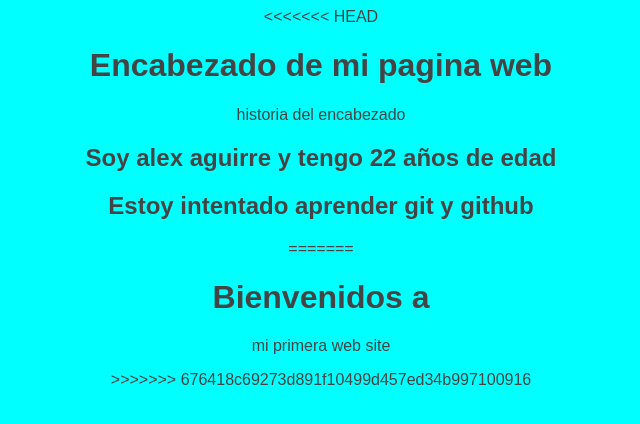
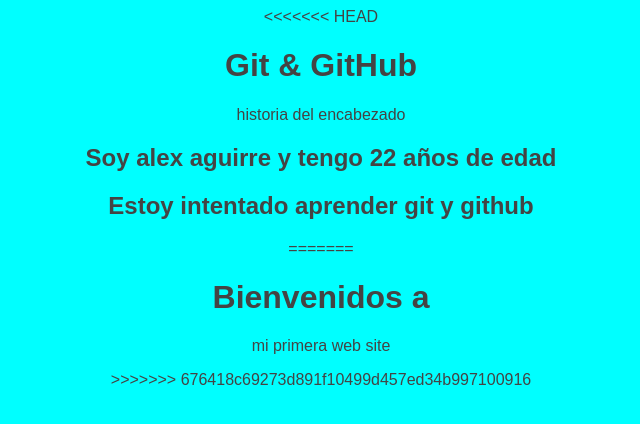
Before and after one commit to ashfreljord/primerProyecto, a plain HTML site: page index.html in a window 1280 px wide. Shown: the whole page, without its empty margins (319-959 px from the left). Drawn offline with Linux system fonts and the light colour scheme.

Commit message:
cambie el titulo de la pagina intex
xd

```diff
--- a/index.html
+++ b/index.html
@@ -9,7 +9,7 @@
 </head>
 <body>
  <header>
-    <h1>Encabezado de mi pagina web</h1>
+    <h1>Git & GitHub</h1>
     <p>historia del encabezado</p>
     <h2>Soy alex aguirre y tengo 22 años de edad</h2>
     <h2>Estoy intentado aprender git y github</h2>
```
